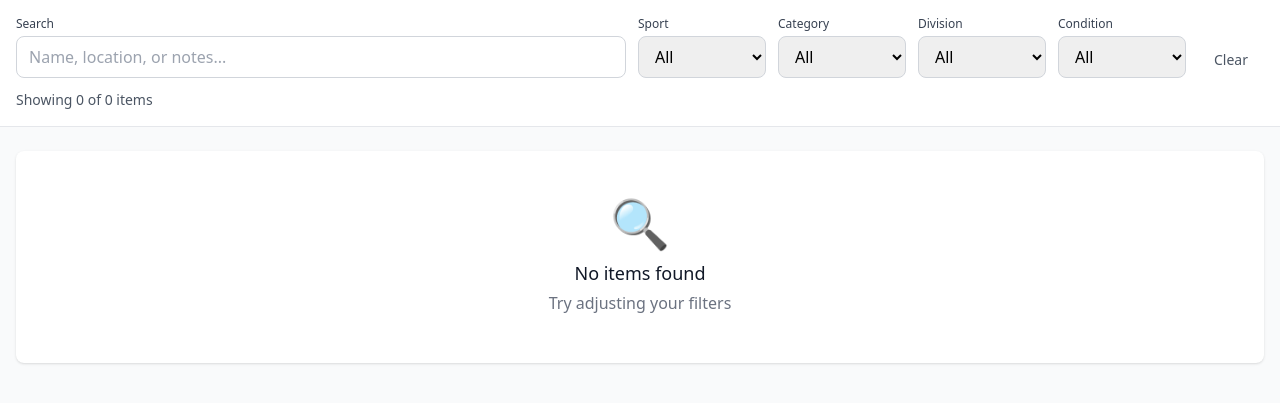
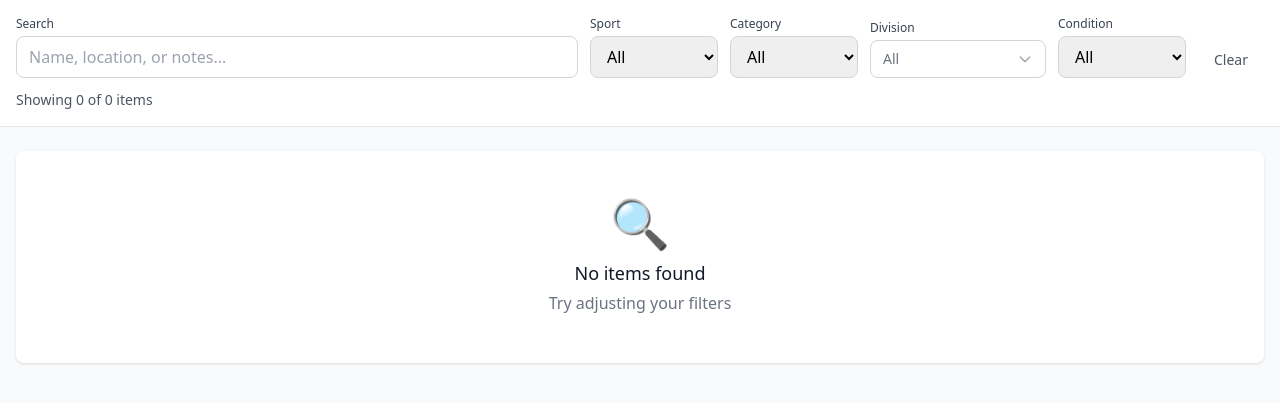
Before and after one commit to timchilcott/posa-jersey-app, a FastAPI app: page /inventory in a window 1280 px wide. Shown: the part 63-466 px from the top of the page. Run offline with FastAPI, Linux system fonts and the light colour scheme; data comes from the database, SQL or seed files in the repository; data that the repository does not hold is empty; some libraries are stand-ins or nearby versions.

Commit message:
Refactor division filter implementation in inventory page

```diff
--- a/app/templates/inventory_page.html
+++ b/app/templates/inventory_page.html
@@ -79,14 +79,24 @@
                             </template>
                         </select>
                     </div>
-                    <div class="w-32">
+                    <div class="w-44 relative" x-data="{ divOpen: false }">
                         <label class="block text-xs font-medium text-gray-700 mb-1">Division</label>
-                        <select x-model="filters.division" @change="applyFilters()" class="w-full px-3 py-2 border border-gray-300 rounded-lg focus:ring-2 focus:ring-pines-500">
-                            <option value="">All</option>
+                        <button type="button" @click="divOpen = !divOpen" @click.outside="divOpen = false"
+                                class="w-full px-3 py-2 border border-gray-300 rounded-lg focus:ring-2 focus:ring-pines-500 text-sm text-left bg-white flex items-center justify-between">
+                            <span x-text="filters.divisions.length ? filters.divisions.join(', ') : 'All'" :class="filters.divisions.length ? 'text-gray-900' : 'text-gray-500'" class="truncate"></span>
+                            <svg class="w-4 h-4 text-gray-400 flex-shrink-0 ml-1" fill="none" stroke="currentColor" viewBox="0 0 24 24"><path stroke-linecap="round" stroke-linejoin="round" stroke-width="2" d="M19 9l-7 7-7-7"></path></svg>
+                        </button>
+                        <div x-show="divOpen" x-transition class="absolute z-20 mt-1 w-full bg-white border border-gray-300 rounded-lg shadow-lg max-h-48 overflow-y-auto">
                             <template x-for="div in uniqueDivisions" :key="div">
-                                <option :value="div" x-text="div"></option>
+                                <label class="flex items-center px-3 py-1.5 hover:bg-gray-50 cursor-pointer text-sm">
+                                    <input type="checkbox" :value="div" :checked="filters.divisions.includes(div)"
+                                           @change="toggleDivisionFilter(div)"
+                                           class="rounded border-gray-300 text-pines-500 focus:ring-pines-500 mr-2">
+                                    <span x-text="div"></span>
+                                </label>
                             </template>
-                        </select>
+                            <div x-show="uniqueDivisions.length === 0" class="px-3 py-2 text-xs text-gray-400">No divisions</div>
+                        </div>
                     </div>
                     <div class="w-32">
                         <label class="block text-xs font-medium text-gray-700 mb-1">Condition</label>
@@ -122,7 +132,7 @@
                                 <th class="w-16 px-3 py-3 text-center text-xs font-medium text-gray-500 uppercase tracking-wider">Total</th>
                                 <th class="w-20 px-3 py-3 text-center text-xs font-medium text-gray-500 uppercase tracking-wider">Available</th>
                                 <th class="w-24 px-3 py-3 text-center text-xs font-medium text-gray-500 uppercase tracking-wider">Checked Out</th>
-                                <th class="px-3 py-3 text-left text-xs font-medium text-gray-500 uppercase tracking-wider">Division</th>
+                                <th x-show="filters.divisions.length > 0" class="px-3 py-3 text-left text-xs font-medium text-gray-500 uppercase tracking-wider">Division</th>
                                 <th class="px-3 py-3 text-left text-xs font-medium text-gray-500 uppercase tracking-wider">Condition</th>
                                 <th class="px-3 py-3 text-left text-xs font-medium text-gray-500 uppercase tracking-wider">Location</th>
                                 <th class="w-20 px-3 py-3 text-right text-xs font-medium text-gray-500 uppercase tracking-wider">Actions</th>
@@ -148,7 +158,7 @@
                                     <td class="px-3 py-2 text-sm" :class="item.checkedOut > 0 ? 'text-orange-600 font-semibold' : 'text-gray-400'" x-text="item.checkedOut"></td>
                                 </template>
                                 <template x-if="row._type === 'item'">
-                                    <td class="px-3 py-2">
+                                    <td x-show="filters.divisions.length > 0" class="px-3 py-2">
                                         <div class="flex flex-nowrap gap-1">
                                             <template x-for="div in parseDivisions(item.division)" :key="div">
                                                 <span class="text-xs px-1.5 py-0.5 rounded bg-pines-50 text-pines-700 whitespace-nowrap" x-text="div"></span>
@@ -199,7 +209,7 @@
                                     <td class="px-3 py-3 text-sm text-gray-400" x-text="formatDate(row.checkedOutAt)"></td>
                                 </template>
                                 <template x-if="row._type === 'checkout'">
-                                    <td class="px-3 py-3"></td>
+                                    <td x-show="filters.divisions.length > 0" class="px-3 py-3"></td>
                                 </template>
                                 <template x-if="row._type === 'checkout'">
                                     <td class="px-3 py-3 text-sm text-gray-400 italic" x-text="row.notes || ''"></td>
@@ -345,13 +355,11 @@
                         </span>
                     </template>
                 </div>
-                <div class="flex gap-2">
-                    <input type="text" x-model="divisionInput" list="division-suggestions"
-                           class="flex-1 px-3 py-2 border border-gray-300 rounded-lg focus:ring-2 focus:ring-pines-500 text-sm"
-                           placeholder="e.g. U10, U12, Varsity..."
-                           @keydown.enter.prevent="addDivision()">
-                    <button type="button" @click="addDivision()" class="px-3 py-2 text-xs font-medium text-pines-600 border border-pines-300 rounded-lg hover:bg-pines-50">Add</button>
-                </div>
+                <input type="text" x-model="divisionInput" list="division-suggestions"
+                       class="w-full px-3 py-2 border border-gray-300 rounded-lg focus:ring-2 focus:ring-pines-500 text-sm"
+                       placeholder="Type divisions separated by commas..."
+                       @keydown.enter.prevent="addDivisionsFromInput()"
+                       @blur="addDivisionsFromInput()">
                 <datalist id="division-suggestions">
                     <template x-for="div in uniqueDivisions" :key="div">
                         <option :value="div"></option>
@@ -489,7 +497,7 @@
             checkoutPeople: [],
             checkoutDisplayList: [],
             totalCheckedOut: 0,
-            filters: { search: '', category: '', sport: '', division: '', condition: '', lowStock: false },
+            filters: { search: '', category: '', sport: '', divisions: [], condition: '', lowStock: false },
             form: { name: '', category: '', sport: '', divisions: [], quantity_total: 0, quantity_available: 0, conditions: [{condition: 'New', quantity: 0}], location: '', notes: '', min_quantity: 0, cost_per_unit: null },
             divisionInput: '',
             checkoutItem: null,
@@ -540,7 +548,7 @@
                     if (this.filters.search) { const s = this.filters.search.toLowerCase(); if (!item.name.toLowerCase().includes(s) && !(item.location||'').toLowerCase().includes(s) && !(item.notes||'').toLowerCase().includes(s)) return false; }
                     if (this.filters.category && item.category !== this.filters.category) return false;
                     if (this.filters.sport && (item.sport||'') !== this.filters.sport) return false;
-                    if (this.filters.division) { const divs = (item.division||'').split(',').map(d => d.trim()); if (!divs.includes(this.filters.division)) return false; }
+                    if (this.filters.divisions.length > 0) { const itemDivs = (item.division||'').split(',').map(d => d.trim()); if (!this.filters.divisions.some(fd => itemDivs.includes(fd))) return false; }
                     if (this.filters.condition) {
                         const conds = this.itemConditions(item);
                         if (!conds.some(c => c.condition === this.filters.condition)) return false;
@@ -549,8 +557,8 @@
                     return true;
                 });
             },
-            hasActiveFilters() { return this.filters.search || this.filters.category || this.filters.sport || this.filters.division || this.filters.condition || this.filters.lowStock; },
-            clearFilters() { this.filters = { search: '', category: '', sport: '', division: '', condition: '', lowStock: false }; this.applyFilters(); },
+            hasActiveFilters() { return this.filters.search || this.filters.category || this.filters.sport || this.filters.divisions.length > 0 || this.filters.condition || this.filters.lowStock; },
+            clearFilters() { this.filters = { search: '', category: '', sport: '', divisions: [], condition: '', lowStock: false }; this.applyFilters(); },
 
             openAddModal() { this.editingId = null; this.divisionInput = ''; this.form = { name: '', category: '', sport: '', divisions: [], quantity_total: 0, quantity_available: 0, conditions: [{condition: 'New', quantity: 0}], location: '', notes: '', min_quantity: 0, cost_per_unit: null }; this.showModal = true; },
             editItem(item) {
@@ -644,12 +652,20 @@
             },
 
             getCategoryEmoji(catName) { const cat = this.categories.find(c => c.name === catName); return cat ? cat.emoji : '📦'; },
-            addDivision() {
-                const val = this.divisionInput.trim();
-                if (val && !this.form.divisions.includes(val)) {
-                    this.form.divisions.push(val);
-                }
+            addDivisionsFromInput() {
+                const parts = this.divisionInput.split(',').map(d => d.trim()).filter(Boolean);
+                parts.forEach(val => {
+                    if (!this.form.divisions.includes(val)) {
+                        this.form.divisions.push(val);
+                    }
+                });
                 this.divisionInput = '';
+            },
+            toggleDivisionFilter(div) {
+                const idx = this.filters.divisions.indexOf(div);
+                if (idx >= 0) { this.filters.divisions.splice(idx, 1); }
+                else { this.filters.divisions.push(div); }
+                this.applyFilters();
             },
             parseDivisions(divStr) {
                 if (!divStr) return [];
```
